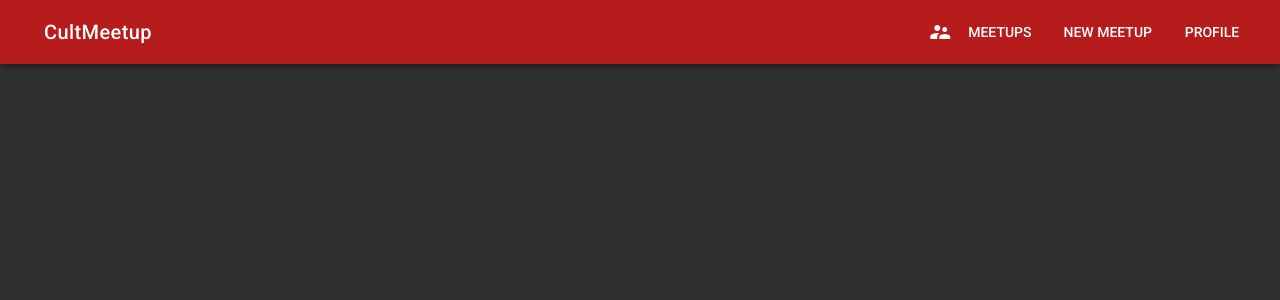
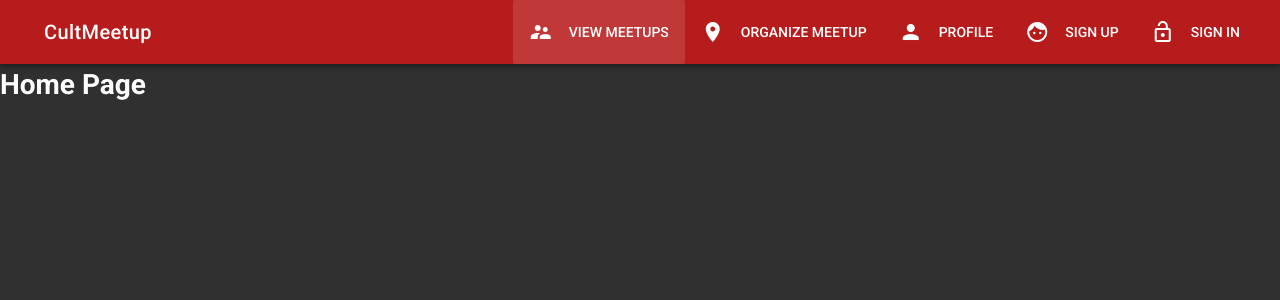
Before and after one commit to zetos/outdated-cult-meetup-0, a Vue app: page / in a window 1280 px wide. Shown: the top 300 px of the page. Built offline with nearby package versions, Linux system fonts and the light colour scheme.

Commit message:
Hamburger & Toolbar implemented with Navigation

```diff
--- a/src/App.vue
+++ b/src/App.vue
@@ -2,33 +2,40 @@
   <v-app dark>
     <v-navigation-drawer fixed v-model='sideNav'>
       <v-list>
-        <v-list-tile>
+        <v-list-tile
+          v-for="item in menuItems"
+          :key="item.title"
+          router
+          :to="item.link">
           <v-list-tile-action>
-            <v-icon>supervisor_account</v-icon>
+            <v-icon>{{ item.icon }}</v-icon>
           </v-list-tile-action>
-          <v-list-tile-content>CultMeetup</v-list-tile-content>
+          <v-list-tile-content>{{ item.title }}</v-list-tile-content>
         </v-list-tile>
       </v-list>
     </v-navigation-drawer>
     <v-toolbar class="primary" >
       <v-toolbar-side-icon @click.native.stop='sideNav = !sideNav'
       class='hidden-sm-and-up' ></v-toolbar-side-icon>
-      <v-toolbar-title>CultMeetup</v-toolbar-title>
+      <v-toolbar-title>
+        <router-link to='/' tag='span' style="cursor: pointer" >CultMeetup</router-link>
+      </v-toolbar-title>
       <v-spacer></v-spacer>
       <v-toolbar-items class='hidden-xs-only' >
-        <v-btn flat>
-        <v-icon left>supervisor_account</v-icon>
-          Meetups
-        </v-btn>
-        <v-btn flat>
-          New Meetup
-        </v-btn>
-        <v-btn flat>
-          Profile
+        <v-btn
+          flat
+          v-for="item in menuItems"
+          :key="item.title"
+          router
+          :to="item.link">
+        <v-icon left>{{ item.icon }}</v-icon>
+          {{ item.title }}
         </v-btn>
       </v-toolbar-items>
     </v-toolbar>
-    <main></main>
+    <main>
+      <router-view></router-view>
+    </main>
   </v-app>
 </template>
 
@@ -36,7 +43,14 @@
 export default {
   data () {
     return {
-      sideNav: false
+      sideNav: false,
+      menuItems: [
+        { icon: 'supervisor_account', title: 'View Meetups', link: '/' },
+        { icon: 'room', title: 'Organize Meetup', link: '/meetup/new' },
+        { icon: 'person', title: 'Profile', link: '/profile' },
+        { icon: 'face', title: 'Sign up', link: '/signup' },
+        { icon: 'lock_open', title: 'Sign in', link: '/signin' }
+      ]
     }
   },
   name: 'App'
```
